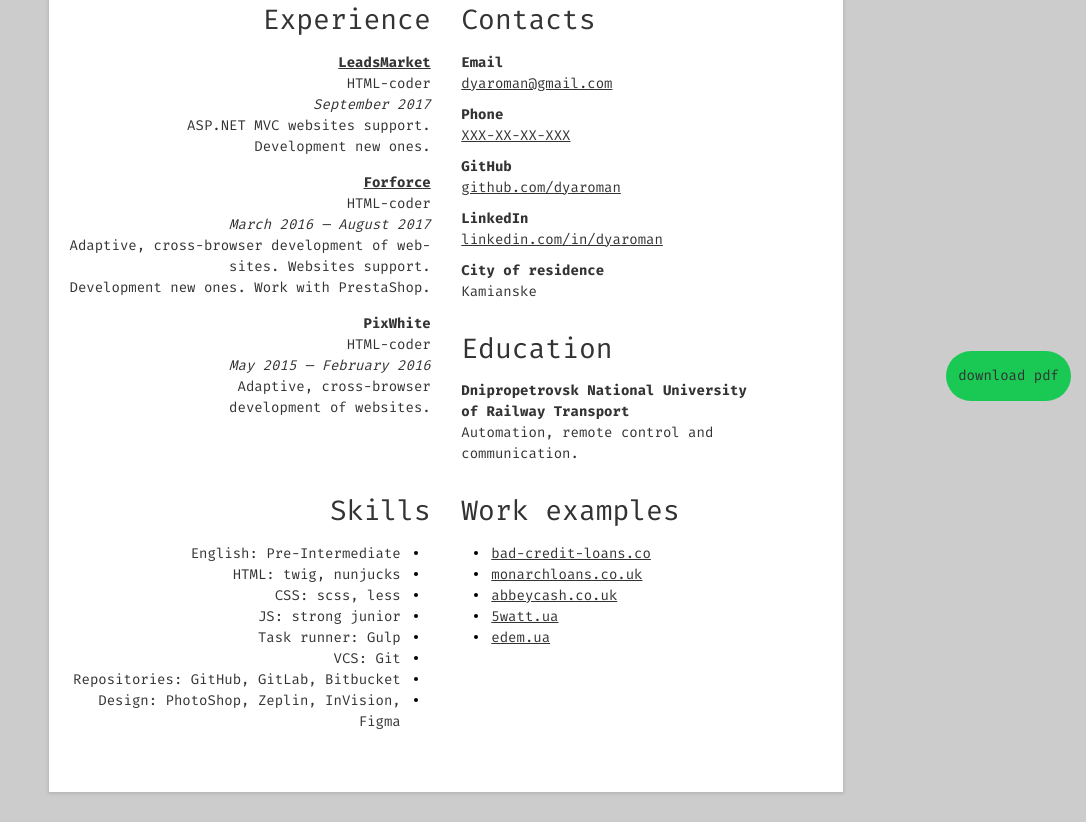
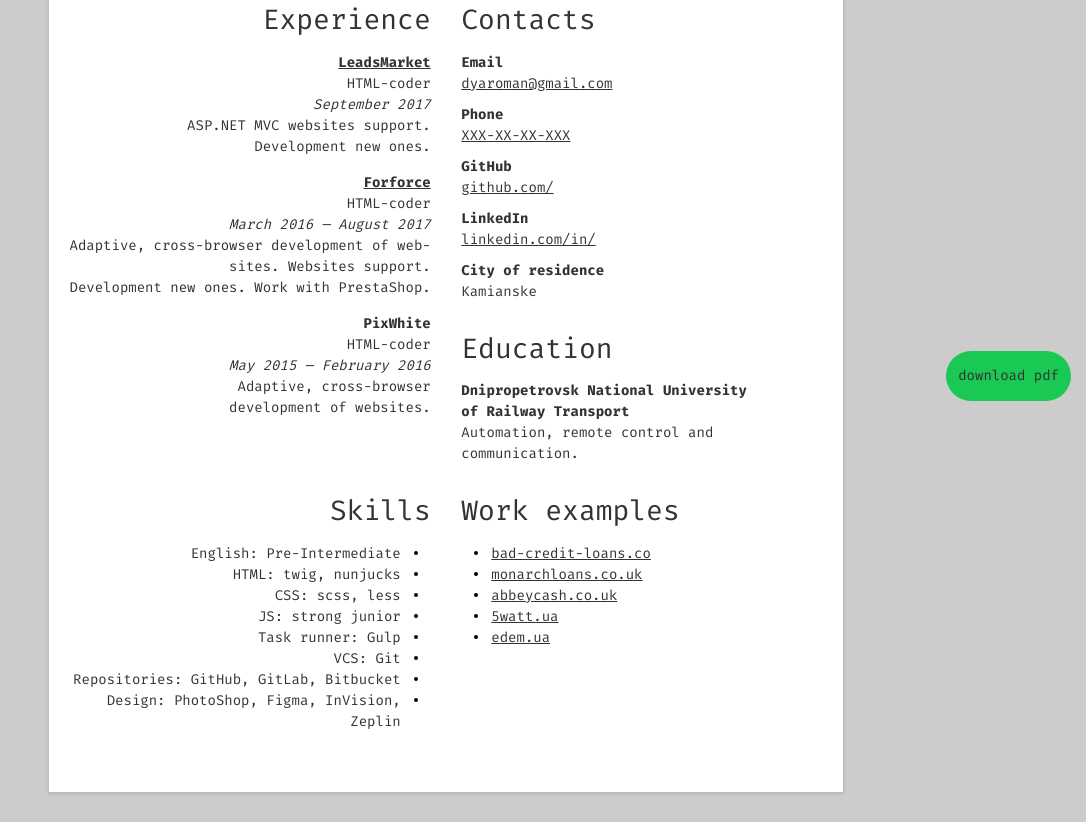
Before and after one commit to dyaroman/diachenko.pp.ua, a website: page src/html/index.njk in a window 1280 px wide. Shown: the part 384-1206 px from the top of the page, without its empty margins (194-1280 px from the left). Drawn offline with nearby package versions, Linux system fonts and the light colour scheme; files that its build step writes are made by us from their sources.

Commit message:
refactoring

```diff
--- a/src/html/index.njk
+++ b/src/html/index.njk
@@ -74,13 +74,13 @@
             <dt>GitHub</dt>
             <dd>
               <a href="https://github.com/dyaroman" target="_blank" rel="noopener">
-                github.com/dyaroman
+                github.com/{{ username }}
               </a>
             </dd>
             <dt>LinkedIn</dt>
             <dd>
               <a href="https://linkedin.com/in/dyaroman" target="_blank" rel="noopener">
-                linkedin.com/in/dyaroman
+                linkedin.com/in/{{ username }}
               </a>
             </dd>
             <dt>City of residence</dt>
@@ -111,7 +111,7 @@
             <li class="skills__item">Task runner: Gulp</li>
             <li class="skills__item">VCS: Git</li>
             <li class="skills__item">Repositories: GitHub, GitLab, Bitbucket</li>
-            <li class="skills__item">Design: PhotoShop, Zeplin, InVision, Figma</li>
+            <li class="skills__item">Design: PhotoShop, Figma, InVision, Zeplin</li>
           </ul>
         </div>
       </div>
```
